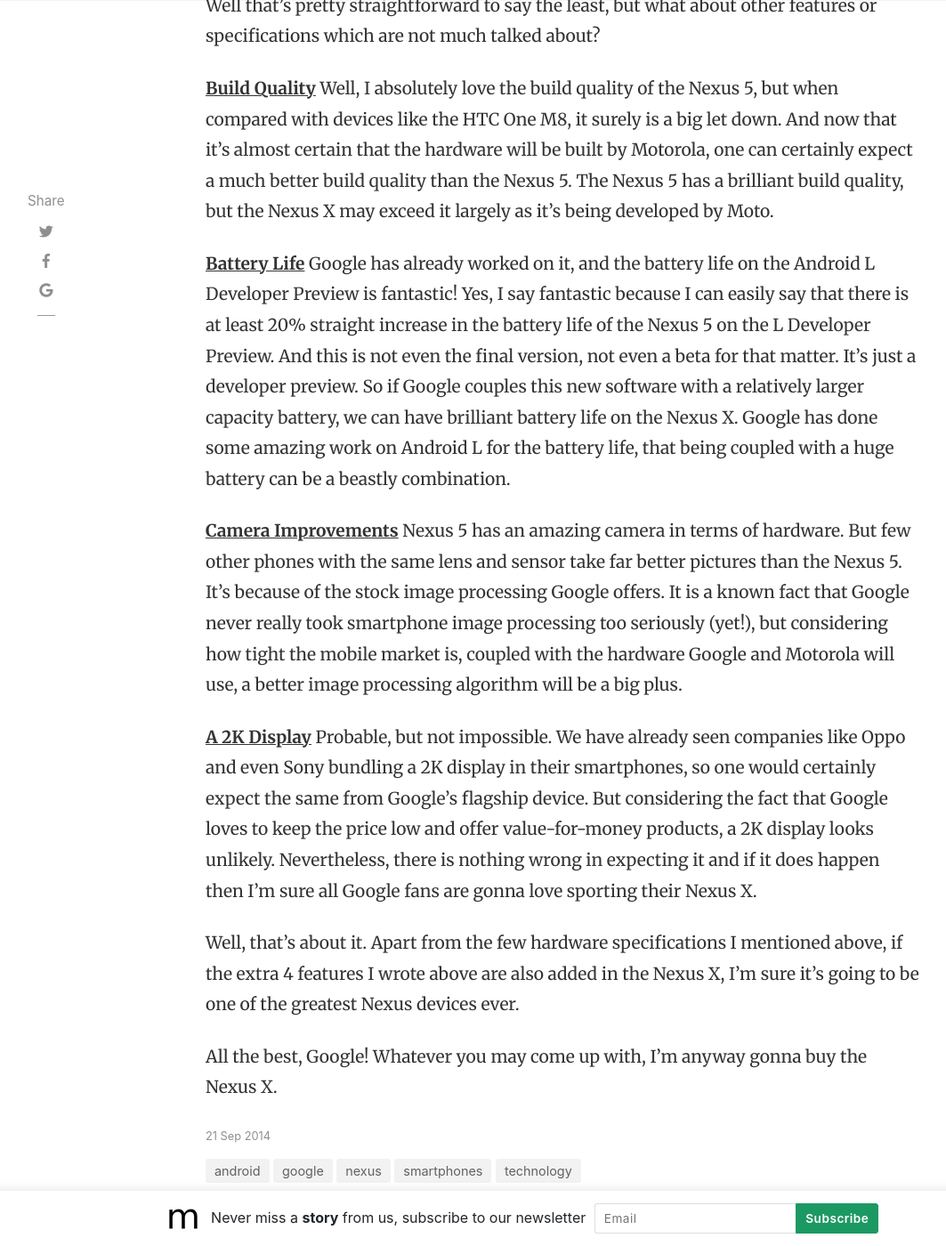
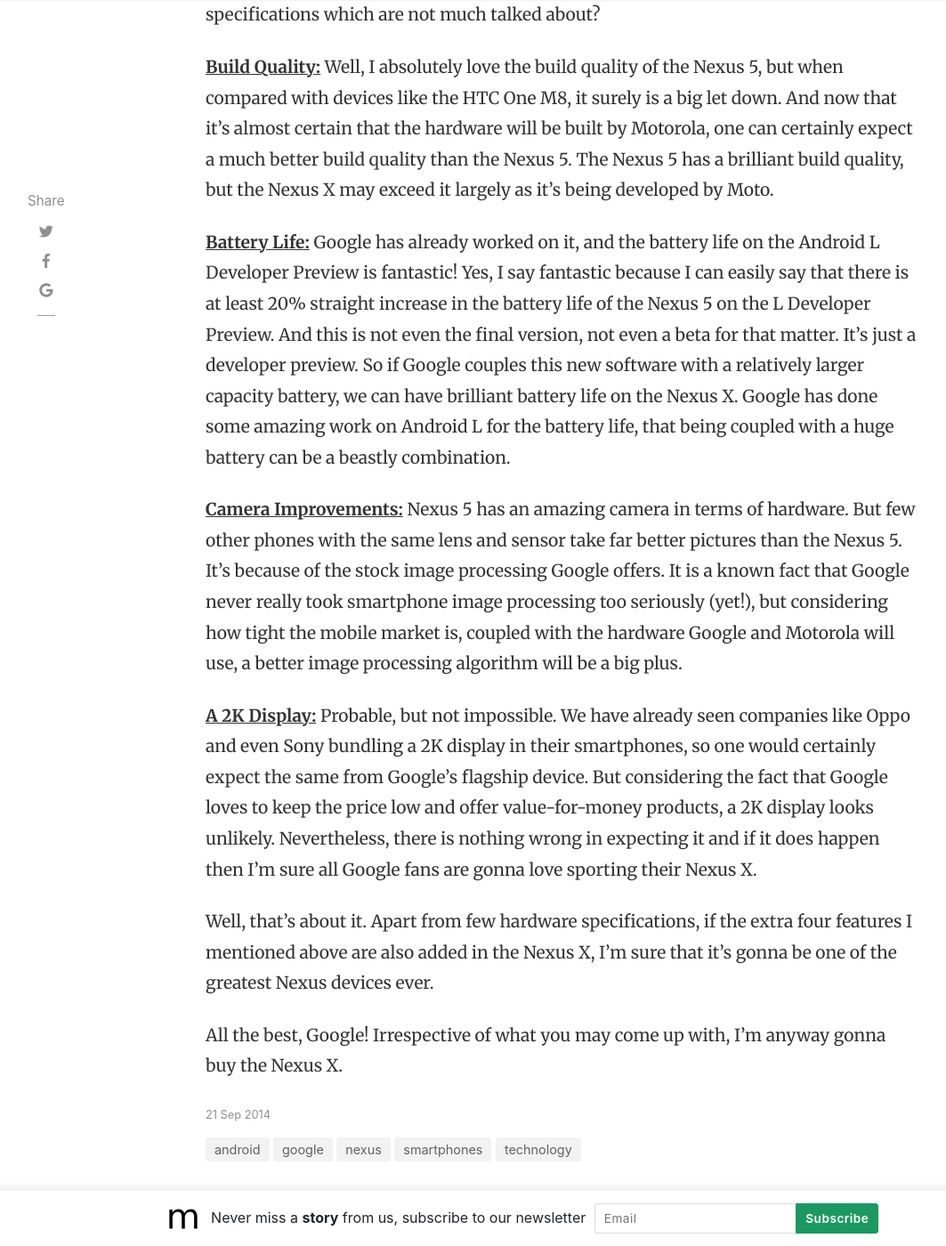
Before and after one commit to abhishekmsharma/blog, a Jekyll site: the page built from _posts/2014-09-21-expect-google-nexus-6-nexus-x.md, in a window 1280 px wide and 1400 px high, scrolled down 1402 px. Shown: the whole window at 89% size, without its empty margins (54-1117 px from the left). Built offline with Jekyll 4.4.1, drawn with Linux system fonts in a browser that asks for light colours; nearby versions of some CDN libraries; comment, search, counter and statistics services are not loaded; some of the changed text lies outside the part shown.

Commit message:
Update 2014-09-21-expect-google-nexus-6-nexus-x.md

```diff
--- a/_posts/2014-09-21-expect-google-nexus-6-nexus-x.md
+++ b/_posts/2014-09-21-expect-google-nexus-6-nexus-x.md
@@ -26,18 +22,18 @@ Basic stuff:
 </ul>
 Well that's pretty straightforward to say the least, but what about other features or specifications which are not much talked about?
 
-<span style="text-decoration: underline;"><strong>Build Quality</strong></span>
+<span style="text-decoration: underline;"><strong>Build Quality:</strong></span>
 Well, I absolutely love the build quality of the Nexus 5, but when compared with devices like the HTC One M8, it surely is a big let down. And now that it's almost certain that the hardware will be built by Motorola, one can certainly expect a much better build quality than the Nexus 5. The Nexus 5 has a brilliant build quality, but the Nexus X may exceed it largely as it's being developed by Moto.
 
-<span style="text-decoration: underline;"><strong>Battery Life</strong></span>
+<span style="text-decoration: underline;"><strong>Battery Life:</strong></span>
 Google has already worked on it, and the battery life on the Android L Developer Preview is fantastic! Yes, I say fantastic because I can easily say that there is at least 20% straight increase in the battery life of the Nexus 5 on the L Developer Preview. And this is not even the final version, not even a beta for that matter. It's just a developer preview. So if Google couples this new software with a relatively larger capacity battery, we can have brilliant battery life on the Nexus X. Google has done some amazing work on Android L for the battery life, that being coupled with a huge battery can be a beastly combination.
 
-<span style="text-decoration: underline;"><strong>Camera Improvements</strong></span>
+<span style="text-decoration: underline;"><strong>Camera Improvements:</strong></span>
 Nexus 5 has an amazing camera in terms of hardware. But few other phones with the same lens and sensor take far better pictures than the Nexus 5. It's because of the stock image processing Google offers. It is a known fact that Google never really took smartphone image processing too seriously (yet!), but considering how tight the mobile market is, coupled with the hardware Google and Motorola will use, a better image processing algorithm will be a big plus.
 
-<span style="text-decoration: underline;"><strong>A 2K Display</strong></span>
+<span style="text-decoration: underline;"><strong>A 2K Display:</strong></span>
 Probable, but not impossible. We have already seen companies like Oppo and even Sony bundling a 2K display in their smartphones, so one would certainly expect the same from Google's flagship device. But considering the fact that Google loves to keep the price low and offer value-for-money products, a 2K display looks unlikely. Nevertheless, there is nothing wrong in expecting it and if it does happen then I'm sure all Google fans are gonna love sporting their Nexus X.
 
-Well, that's about it. Apart from the few hardware specifications I mentioned above, if the extra 4 features I wrote above are also added in the Nexus X, I'm sure it's going to be one of the greatest Nexus devices ever.
+Well, that's about it. Apart from few hardware specifications, if the extra four features I mentioned above are also added in the Nexus X, I'm sure that it's gonna be one of the greatest Nexus devices ever.
 
-All the best, Google! Whatever you may come up with, I'm anyway gonna buy the Nexus X.
+All the best, Google! Irrespective of what you may come up with, I'm anyway gonna buy the Nexus X.
```
Also changed, not shown: other parts of _posts/2014-09-21-expect-google-nexus-6-nexus-x.md (+1 -5 lines).
